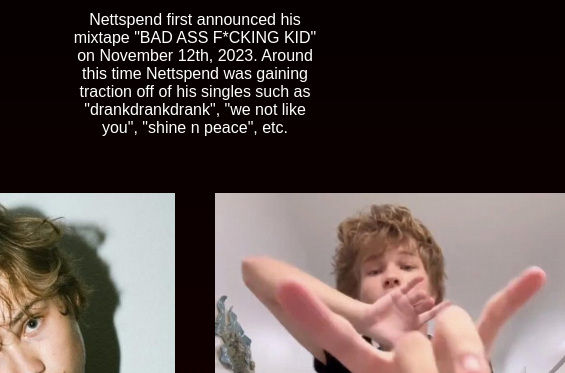
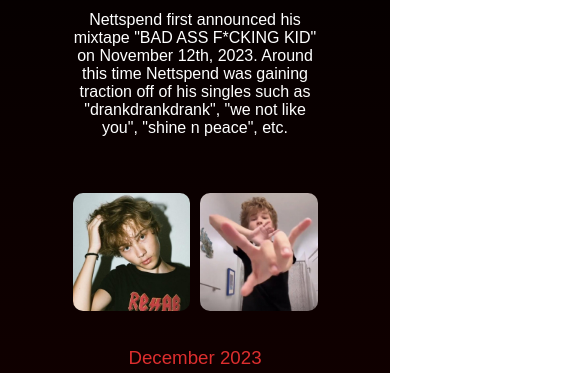
Before and after one commit to koshothealtgod/nettspend, a plain HTML site: page index.html in a window 390 px wide. Shown: the part 228-601 px from the top of the page, 565 px wide, since content can reach past the window. Drawn offline with Linux system fonts and the light colour scheme.

Commit message:
Add files via upload

```diff
--- a/style.css
+++ b/style.css
@@ -117,3 +117,19 @@ p{
 #bg-audio {
   display: none;
 }
+/* MOBILE: Keep images side-by-side but shrink to fit */
+@media (max-width: 768px) {
+  .media {
+    flex-wrap: wrap;
+    justify-content: center;
+    gap: 10px;
+    padding: 0 10px;
+  }
+
+  .media img {
+    width: 47% !important;   /* Two images = 48% + 48% = 96% → fits */
+    max-width: 170px !important;
+    height: auto !important;
+    border-radius: 10px;
+  }
+}
```
